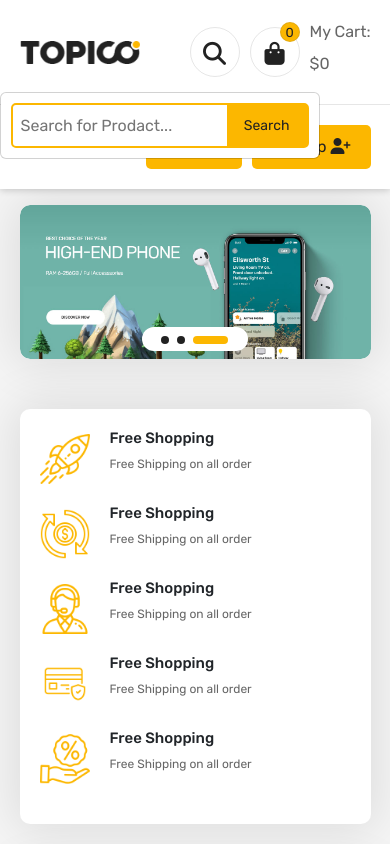
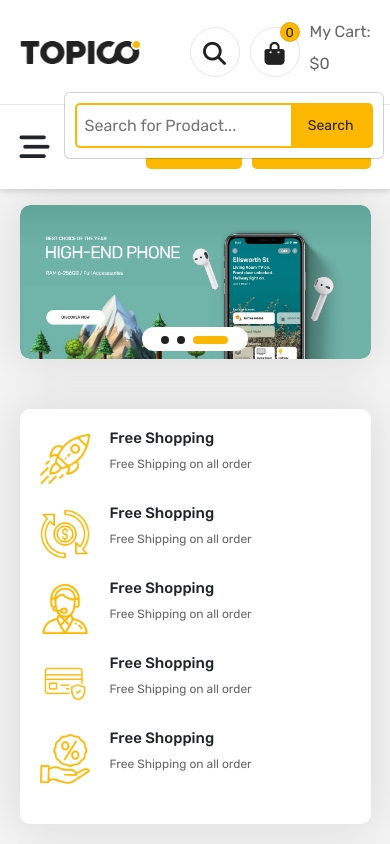
Before and after one commit to YOSSEF-WEAL/E-commerce-Damo, a plain HTML site: page index.html in a window 390 px wide. Both pictures are taken after a click on the button 214 px from the left and 52 px from the top of the page. Shown: the top 844 px of the page. Drawn offline with nearby package versions, Linux system fonts and the light colour scheme.

Commit message:
Update style.css

```diff
--- a/css/style.css
+++ b/css/style.css
@@ -1272,6 +1272,9 @@ header .links ul .btn_close_menue {
 @media (max-width:700px) {}
 
 @media (max-width:500px) {
+        .dropdown-menu.show {
+        transform: translate3d(45%, 65px, 0px) !important;
+    }
     header .top-nav .logo img {
         width: 120px;
     }
```
